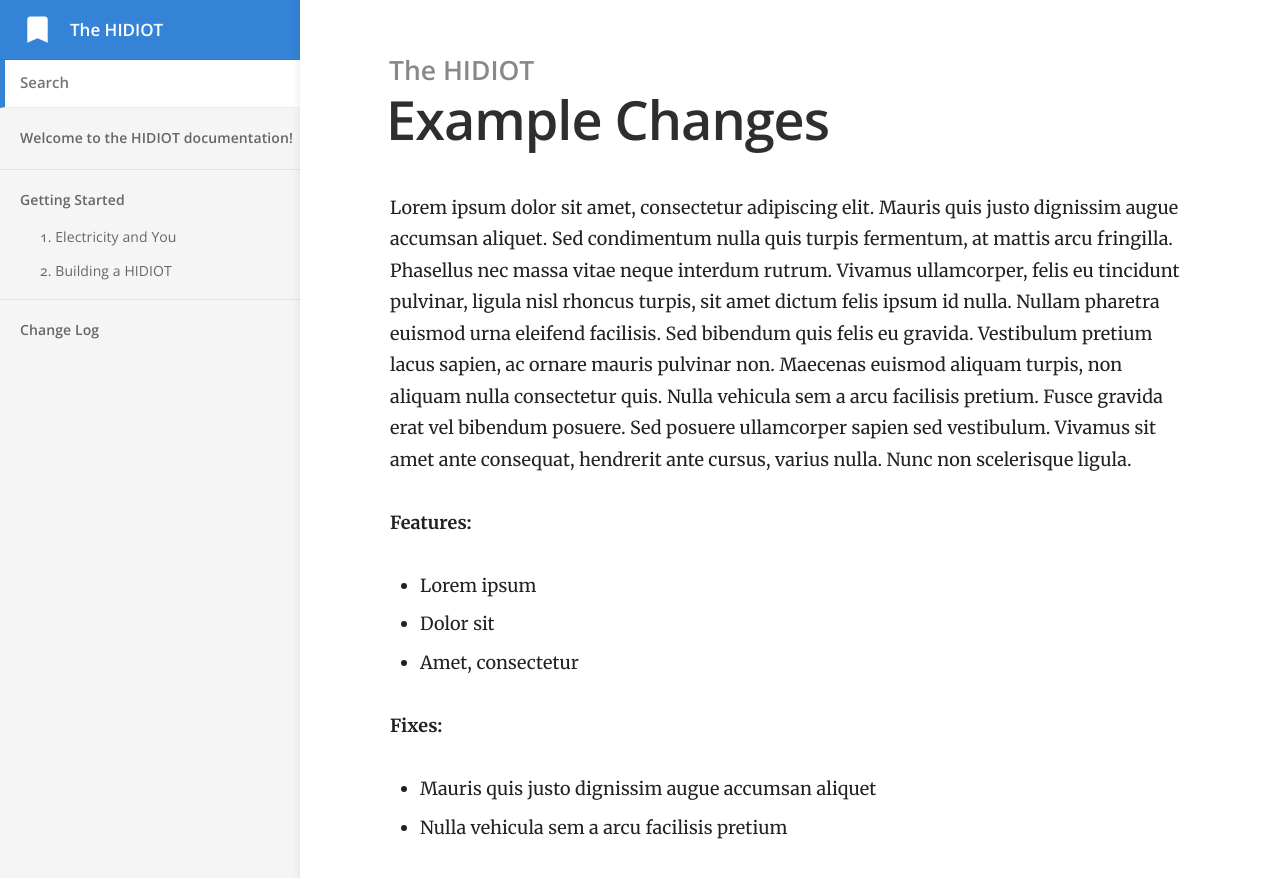
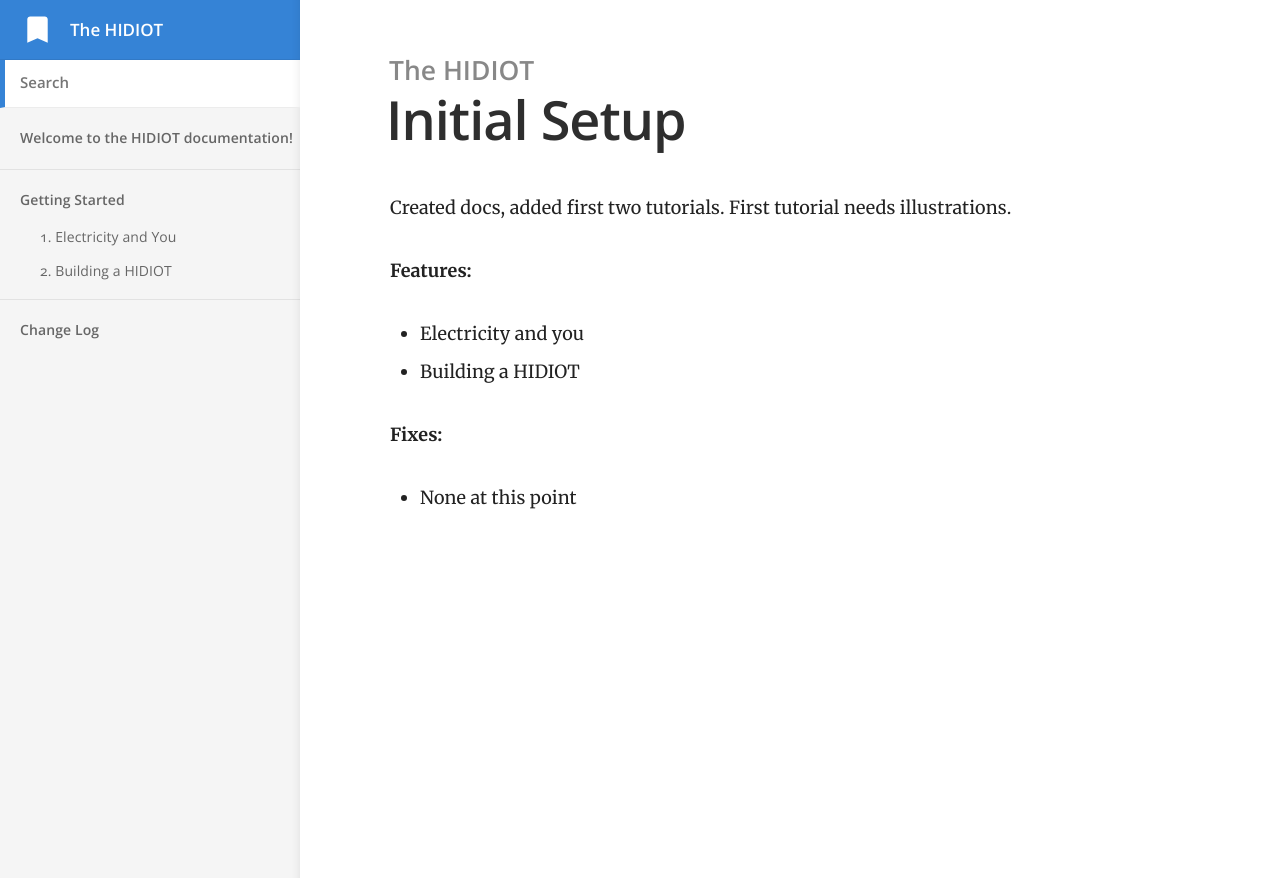
Before and after one commit to rawhex/hidiot.com, a Jekyll site: the page built from _posts/2017-04-04-example-changes.md, in a window 1280 px wide. Shown: the top 878 px of the page. Built offline with Jekyll 4.4.1, drawn with Linux system fonts in a browser that asks for light colours.

Commit message:
changelog

```diff
--- a/_posts/2017-04-04-example-changes.md
+++ b/_posts/2017-04-04-example-changes.md
@@ -1,17 +1,15 @@
 ---
-title: Example Changes
+title: Initial Setup
 type: major
 ---
 
-Lorem ipsum dolor sit amet, consectetur adipiscing elit. Mauris quis justo dignissim augue accumsan aliquet. Sed condimentum nulla quis turpis fermentum, at mattis arcu fringilla. Phasellus nec massa vitae neque interdum rutrum. Vivamus ullamcorper, felis eu tincidunt pulvinar, ligula nisl rhoncus turpis, sit amet dictum felis ipsum id nulla. Nullam pharetra euismod urna eleifend facilisis. Sed bibendum quis felis eu gravida. Vestibulum pretium lacus sapien, ac ornare mauris pulvinar non. Maecenas euismod aliquam turpis, non aliquam nulla consectetur quis. Nulla vehicula sem a arcu facilisis pretium. Fusce gravida erat vel bibendum posuere. Sed posuere ullamcorper sapien sed vestibulum. Vivamus sit amet ante consequat, hendrerit ante cursus, varius nulla. Nunc non scelerisque ligula.
+Created docs, added first two tutorials. First tutorial needs illustrations.
 
 **Features:**
 
-* Lorem ipsum
-* Dolor sit
-* Amet, consectetur
+* Electricity and you
+* Building a HIDIOT
 
 **Fixes:**
 
-* Mauris quis justo dignissim augue accumsan aliquet
-* Nulla vehicula sem a arcu facilisis pretium
+* None at this point
```
